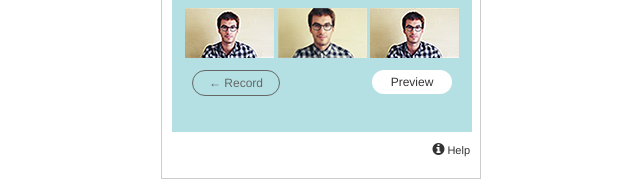
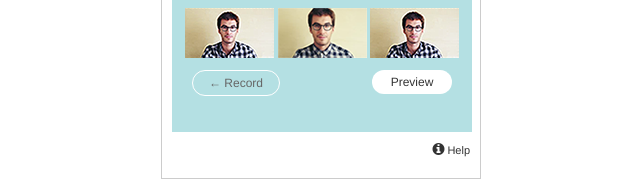
Before and after one commit to femmebot/WIP-Recorder, a plain HTML site: page index.html in a window 1280 px wide. Shown: the part 1685-1881 px from the top of the page, 319-959 px from the left. Drawn offline with nearby package versions, Linux system fonts and the light colour scheme.

Commit message:
button border edit

```diff
--- a/css/recorder.css
+++ b/css/recorder.css
@@ -4,7 +4,7 @@
 #ziggeo-recorder .ziggeo-recorder-container .video-unit { width: 300px; height: 170px; margin: 10px auto; overflow: hidden;  }
 
 #ziggeo-recorder .btn-default { color: #333; text-decoration: none; text-align: center; width: 80px; margin: 10px 10px 0 10px; background-color: #fff; -webkit-border-radius: 15px; -moz-border-radius: 15px; border-radius: 15px; }
-#ziggeo-recorder .btn-outline { color: #666; text-decoration: none; text-align: center; padding: 0 16px; margin: 10px 10px 0 10px; background-color: transparent; border: 1px solid #666; -webkit-border-radius: 15px; -moz-border-radius: 15px; border-radius: 15px; }
+#ziggeo-recorder .btn-outline { color: #666; text-decoration: none; text-align: center; padding: 0 16px; margin: 10px 10px 0 10px; background-color: transparent; border: 1px solid #fff; -webkit-border-radius: 15px; -moz-border-radius: 15px; border-radius: 15px; }
 #ziggeo-recorder .btn-default.on { color: #fff; background-color: #c00; }
 #ziggeo-recorder a.btn-default:hover { color: #fff; background-color: #f00; }
 #ziggeo-recorder a.btn-outline:hover { border-color: #f00; }
```
